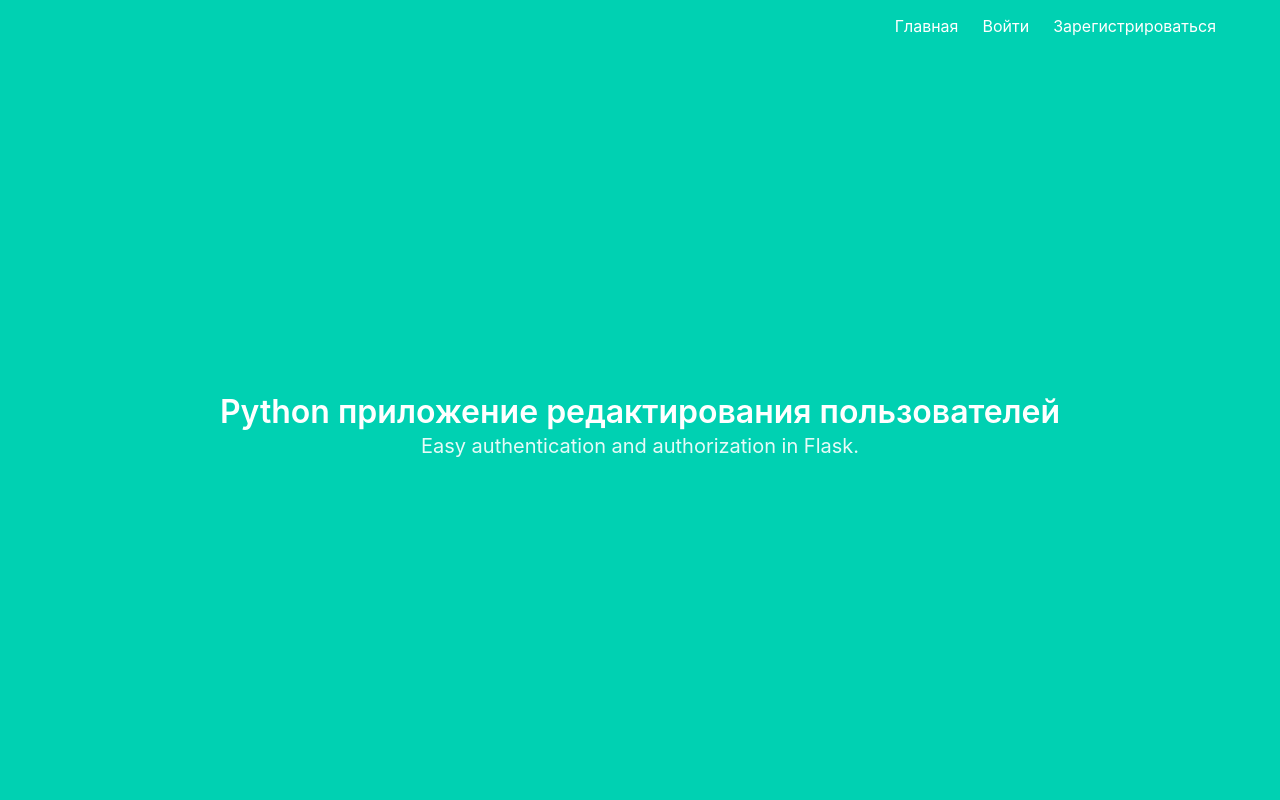
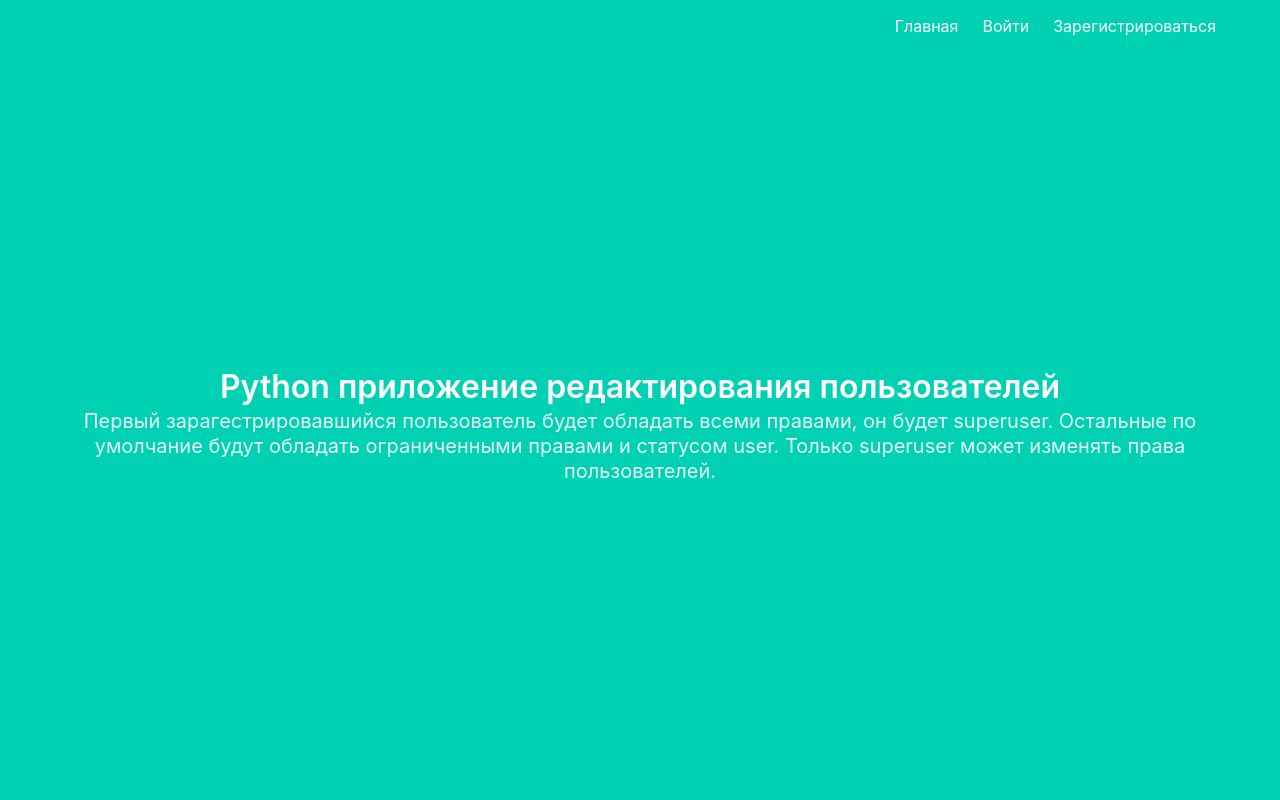
Before and after one commit to SimonaSoloduha/flask, a Flask app: page / in a window 1280 px wide. Run offline with Flask 2, Linux system fonts and the light colour scheme.

Commit message:
Update index.html

```diff
--- a/project/templates/index.html
+++ b/project/templates/index.html
@@ -5,6 +5,6 @@
   Python приложение редактирования пользователей
 </h1>
 <h2 class="subtitle">
-  Easy authentication and authorization in Flask.
+  Первый зарагестрировавшийся пользователь будет обладать всеми правами, он будет superuser. Остальные по умолчание будут обладать ограниченными правами и статусом user. Только superuser может изменять права пользователей.
 </h2>
 {% endblock %}
```
